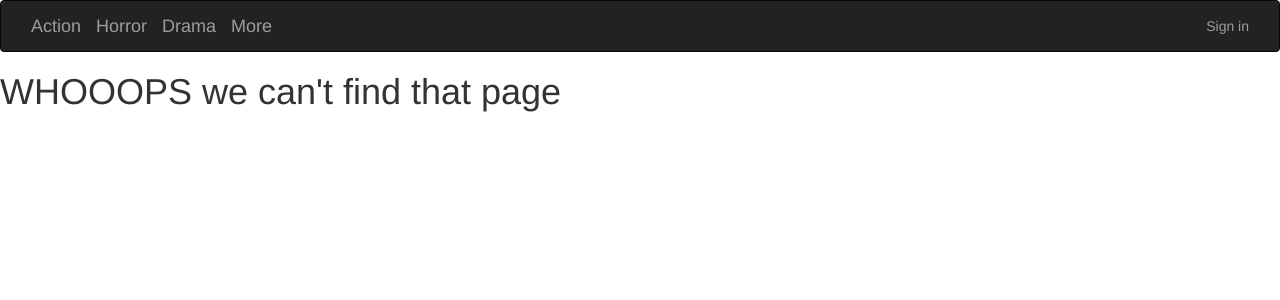
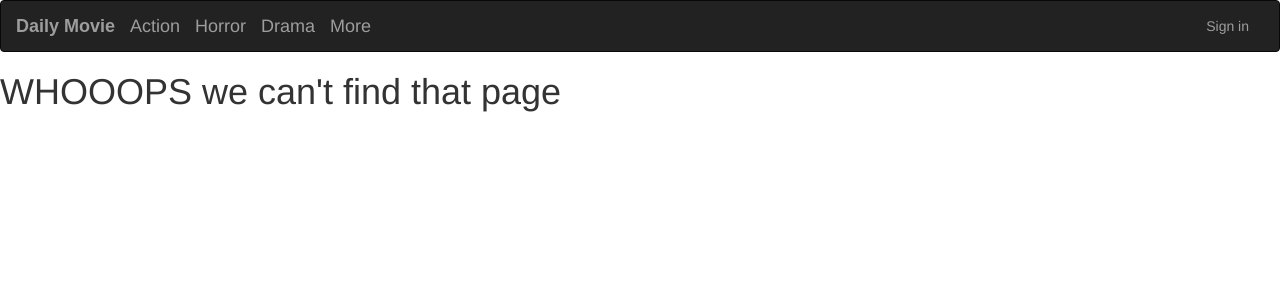
Before and after one commit to nancy88199488/Daily-Movie, a Flask app: template app/templates/fourOwfour.html in a window 1280 px wide. Shown: the top 300 px of the page. Run offline with Flask 2, Linux system fonts and the light colour scheme; the template is opened without the code that fills it, so the values that code supplies are empty; parts of the project's set-up code (start-up, migrations or seed data) failed here and were passed over; some libraries are stand-ins or nearby versions.

Commit message:
added a navbar

```diff
--- a/app/templates/navbar.html
+++ b/app/templates/navbar.html
@@ -7,7 +7,7 @@
         <span class="icon-bar"></span>
         <span class="icon-bar"></span>
       </button>
-      <a class="navbar-brand main" href="/">  </a>
+      <a class="navbar-brand main" href="/" style="font-weight: bold;font-family: Arial, Helvetica, sans-serif; font-size: large;"> Daily Movie </a>
     </div>
     <div class="collapse navbar-collapse" id="navbarNavAltMarkup">
         <a class="navbar-brand shrinkable" href="/films">Action</a>
```
Also changed, not shown: 1 other file.
